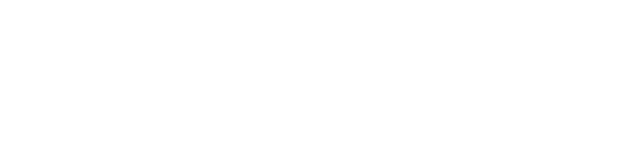
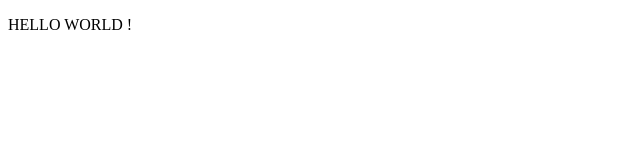
Before and after one commit to GracySharma/PROJECT2, a plain HTML site: page index.html in a window 1280 px wide. Shown: the whole page, without its empty margins (0-640 px from the left). Drawn offline with Linux system fonts and the light colour scheme.

Commit message:
html change

```diff
--- a/index.html
+++ b/index.html
@@ -6,6 +6,6 @@
     <title>Document</title>
 </head>
 <body>
-
+    <P>HELLO WORLD !</P>
 </body>
 </html>
```
